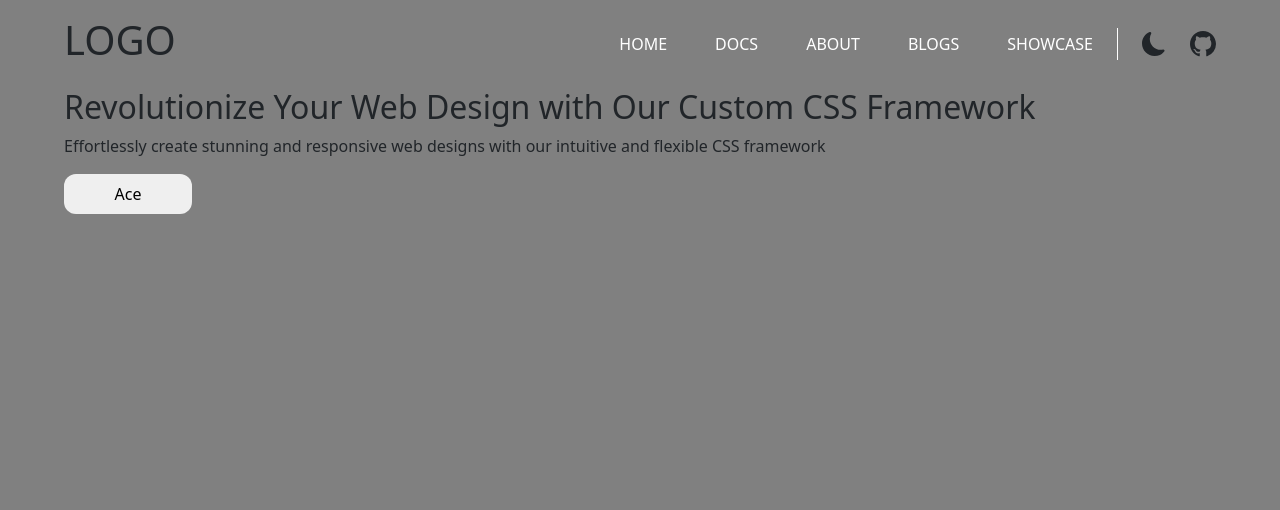
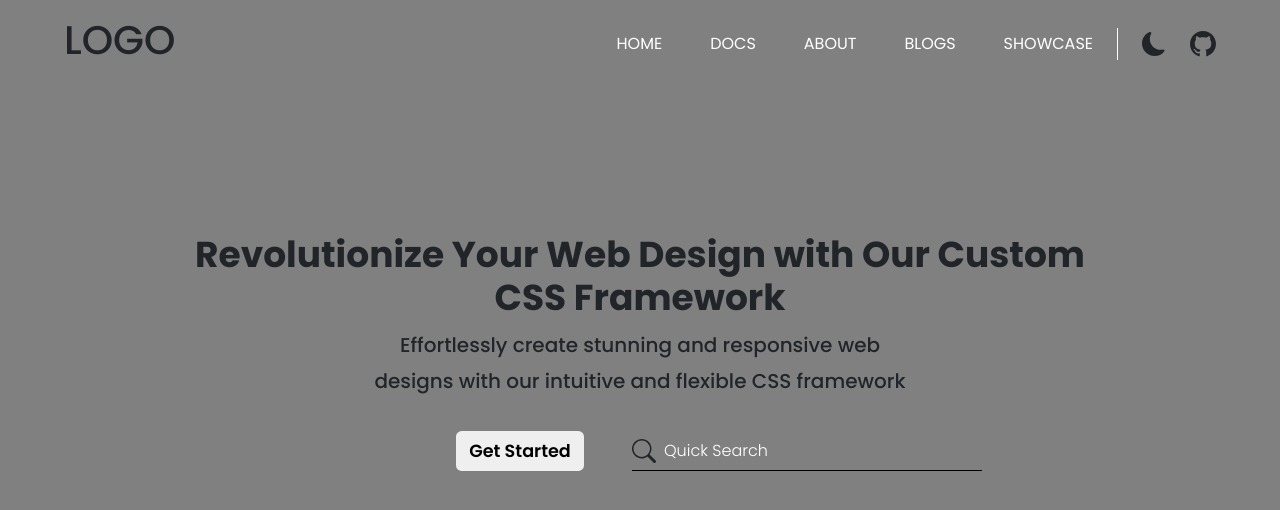
Before and after one commit to lugh-tuatha/FusionUI, a React (Vite) app: page / in a window 1280 px wide. Shown: the top 510 px of the page. Built offline with nearby package versions, Linux system fonts and the light colour scheme.

Commit message:
layout: getStarted page in home

```diff
--- a/index.html
+++ b/index.html
@@ -5,6 +5,9 @@
     <link rel="icon" type="image/svg+xml" href="/vite.svg" />
     <meta name="viewport" content="width=device-width, initial-scale=1.0" />
     <title>FusionUI</title>
+
+    <link href="https://fonts.googleapis.com/css2?family=Poppins:wght@100;200;300;400;500;600;700;800&display=swap"
+      rel="stylesheet">
   </head>
   <body>
     <div id="root"></div>
--- a/src/App.css
+++ b/src/App.css
@@ -2,3 +2,26 @@
   max-width: 90%;
   margin: 0 auto;
 }
+
+.getStarted{
+  height: 70vh;
+}
+
+.getStarted h2{
+  font-size: 2.25rem;
+  width: 59rem;
+  font-weight: 700;
+  margin-bottom: .5rem;
+}
+
+.getStarted p{
+  font-size: 1.25rem;
+  font-weight: 500;
+  width: 35rem;
+  line-height: 2.25rem;
+}
+
+.getStarted .search{
+  width: 23rem;
+  margin: 2rem auto;
+}
--- a/src/App.jsx
+++ b/src/App.jsx
@@ -3,16 +3,23 @@ import './App.css'
 
 import Header from './components/header'
 import Button from './components/button'
+import Searchbar from './components/searchbar'
+
 
 function App() {
 
   return (
     <div className="App">
-      <section className=''>
-        <Header />
-        <h2>Revolutionize Your Web Design with Our Custom CSS Framework</h2>
-        <p>Effortlessly create stunning and responsive web designs with our intuitive and flexible CSS framework</p>
-        <Button />
+      <Header />
+      <section className='getStarted d-flex align-items-center justify-content-center'>
+        <div>
+          <h2 className='text-center mx-auto'>Revolutionize Your Web Design with Our Custom CSS Framework</h2>
+          <p className='text-center m-0 mx-auto'>Effortlessly create stunning and responsive web designs with our intuitive and flexible CSS framework</p>
+          <div className='d-flex search gap-5'>
+            <Button />
+            <Searchbar />
+          </div>
+        </div>
       </section>
 
     </div>
--- a/src/components/button/button.css
+++ b/src/components/button/button.css
@@ -2,5 +2,7 @@ button{
   width: 8rem;
   height: 2.5rem;
   border: none;
-  border-radius: .75rem;
+  border-radius: .35rem;
+  font-size: 1.1rem;
+  font-weight: 600;
 }
--- a/src/components/button/index.jsx
+++ b/src/components/button/index.jsx
@@ -4,7 +4,7 @@ import './button.css'
 
 function Button() {
   return (
-    <button>Ace</button>
+    <button>Get Started</button>
   )
 }
 
--- /dev/null
+++ b/src/components/searchbar/index.jsx
@@ -0,0 +1,15 @@
+import React from 'react'
+import './searchbar.css'
+
+import * as BsIcon from "react-icons/bs";
+
+function Searchbar() {
+  return (
+    <div>
+      <input type="search" placeholder='Quick Search' />
+      <BsIcon.BsSearch className='searchIcon' size={24} />
+    </div>
+  )
+}
+
+export default Searchbar
--- /dev/null
+++ b/src/components/searchbar/searchbar.css
@@ -0,0 +1,26 @@
+input:hover,
+input{
+  border: none;
+  outline: none;
+  border-bottom: 1.5px black solid;
+}
+
+input{
+  background-color: transparent;
+  position: absolute;
+  height: 2.5rem;
+  padding-left: 2rem;
+}
+
+input[type="search"]::placeholder{
+  color: var(--text-color);
+  font-weight: 300;
+}
+
+input[type="search"]::-webkit-search-cancel-button {
+  display: none;
+}
+
+.searchIcon{
+  margin: .5rem 0;
+}
--- a/src/index.css
+++ b/src/index.css
@@ -6,6 +6,10 @@
 
   --text-color-dark: ;
   --bg-light: ;
+}
+
+*{
+  font-family: 'Poppins', sans-serif;
 }
 
 a{
```
